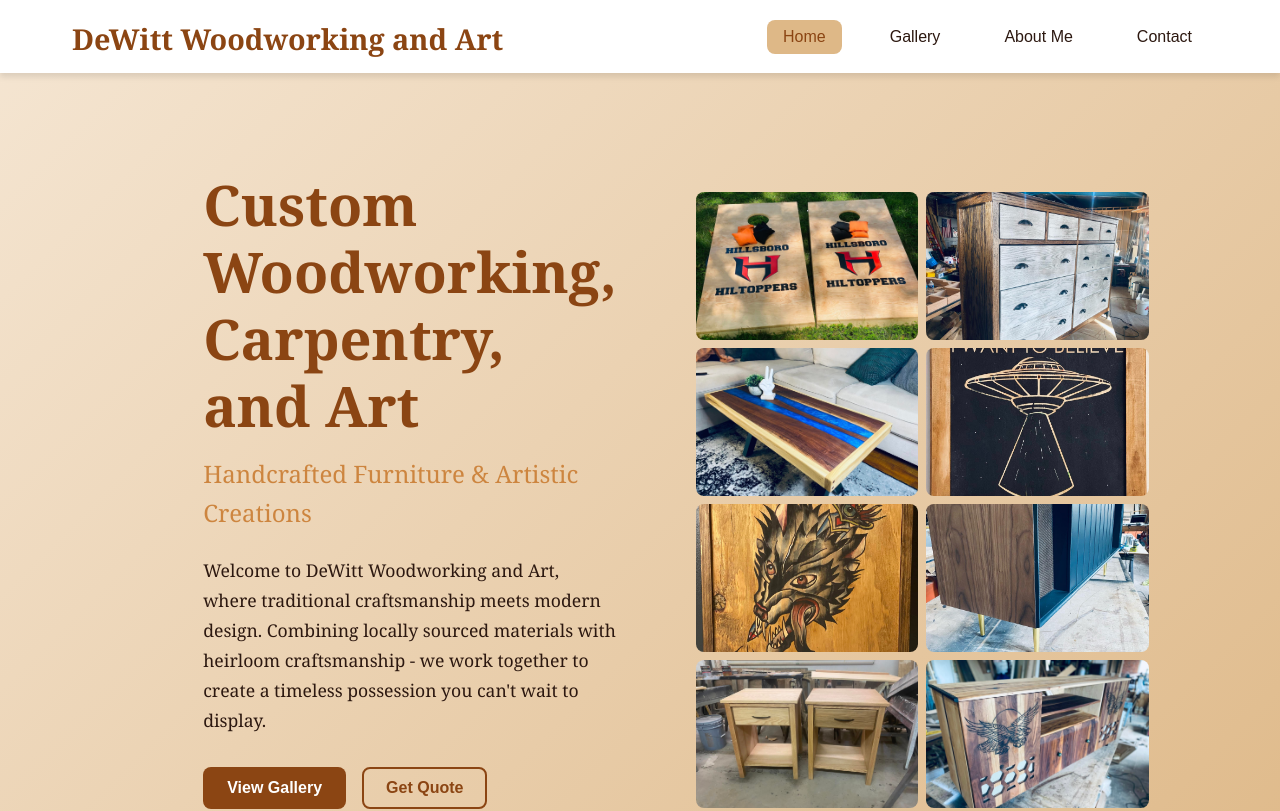
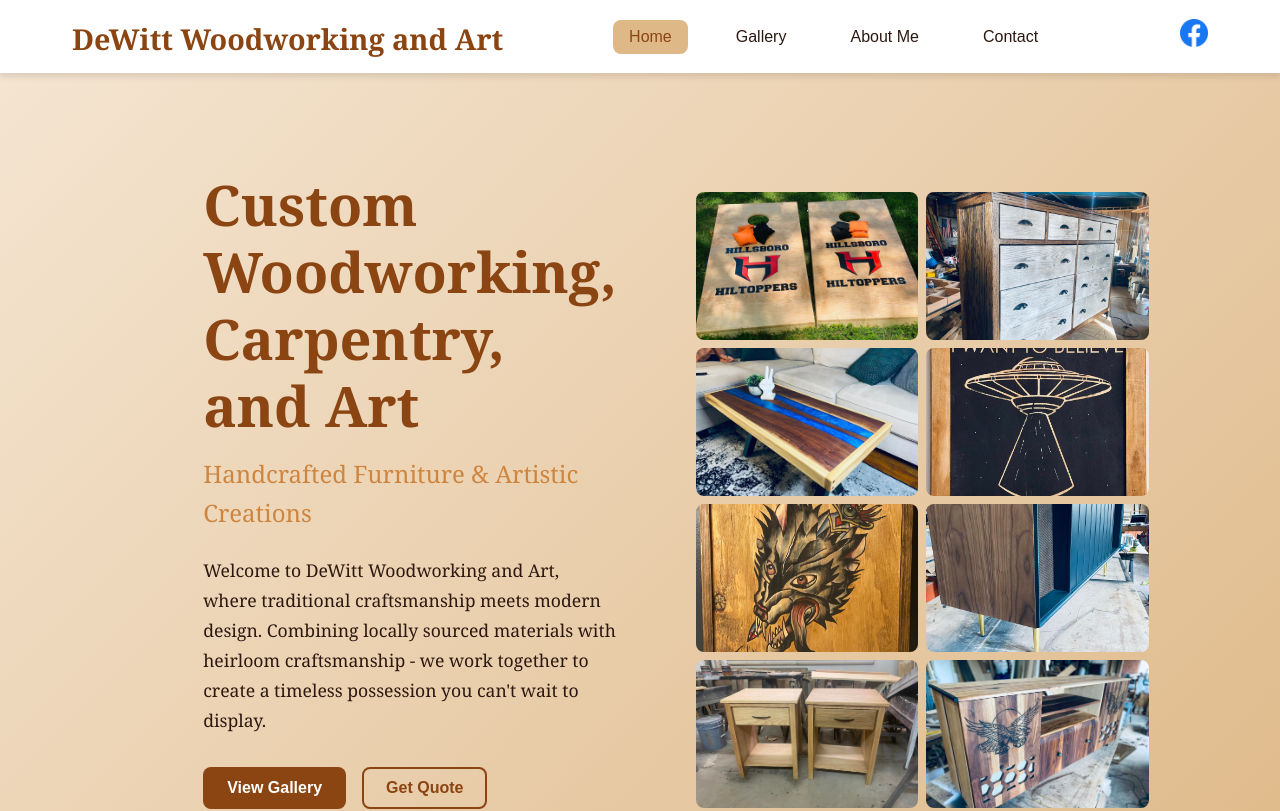
Before and after one commit to devonguinn/DW_W-A, a React (Vite) app: page / in a window 1280 px wide. Shown: the top 811 px of the page. Built offline with nearby package versions, Linux system fonts and the light colour scheme.

Commit message:
added facebook icon in a more visible place

```diff
--- a/src/App.css
+++ b/src/App.css
@@ -122,6 +122,12 @@ body {
 .nav button.active {
   background-color: var(--accent-color);
   color: var(--primary-color);
+}
+
+.header-social {
+  display: flex;
+  align-items: center;
+  margin-left: 1rem;
 }
 
 /* Hero Section */
--- a/src/components/Header.tsx
+++ b/src/components/Header.tsx
@@ -1,3 +1,5 @@
+import fbLogo from '/src/assets/images/fb.png'
+
 interface HeaderProps {
   activeSection: string
   onNavigate: (section: string) => void
@@ -46,6 +48,30 @@ const Header = ({ activeSection, onNavigate }: HeaderProps) => {
             </li>
           </ul>
         </nav>
+        <div className="header-social">
+          <a
+            href="https://www.facebook.com/dewittwoodworkingandart"
+            target="_blank"
+            rel="noopener noreferrer"
+            aria-label="Visit our Facebook page"
+            style={{
+              display: 'inline-block',
+              transition: 'transform 0.3s ease'
+            }}
+            onMouseEnter={(e) => e.currentTarget.style.transform = 'scale(1.1)'}
+            onMouseLeave={(e) => e.currentTarget.style.transform = 'scale(1)'}
+          >
+            <img
+              src={fbLogo}
+              alt="Facebook"
+              style={{
+                width: '28px',
+                height: '28px',
+                objectFit: 'contain'
+              }}
+            />
+          </a>
+        </div>
       </div>
     </header>
   )
```
